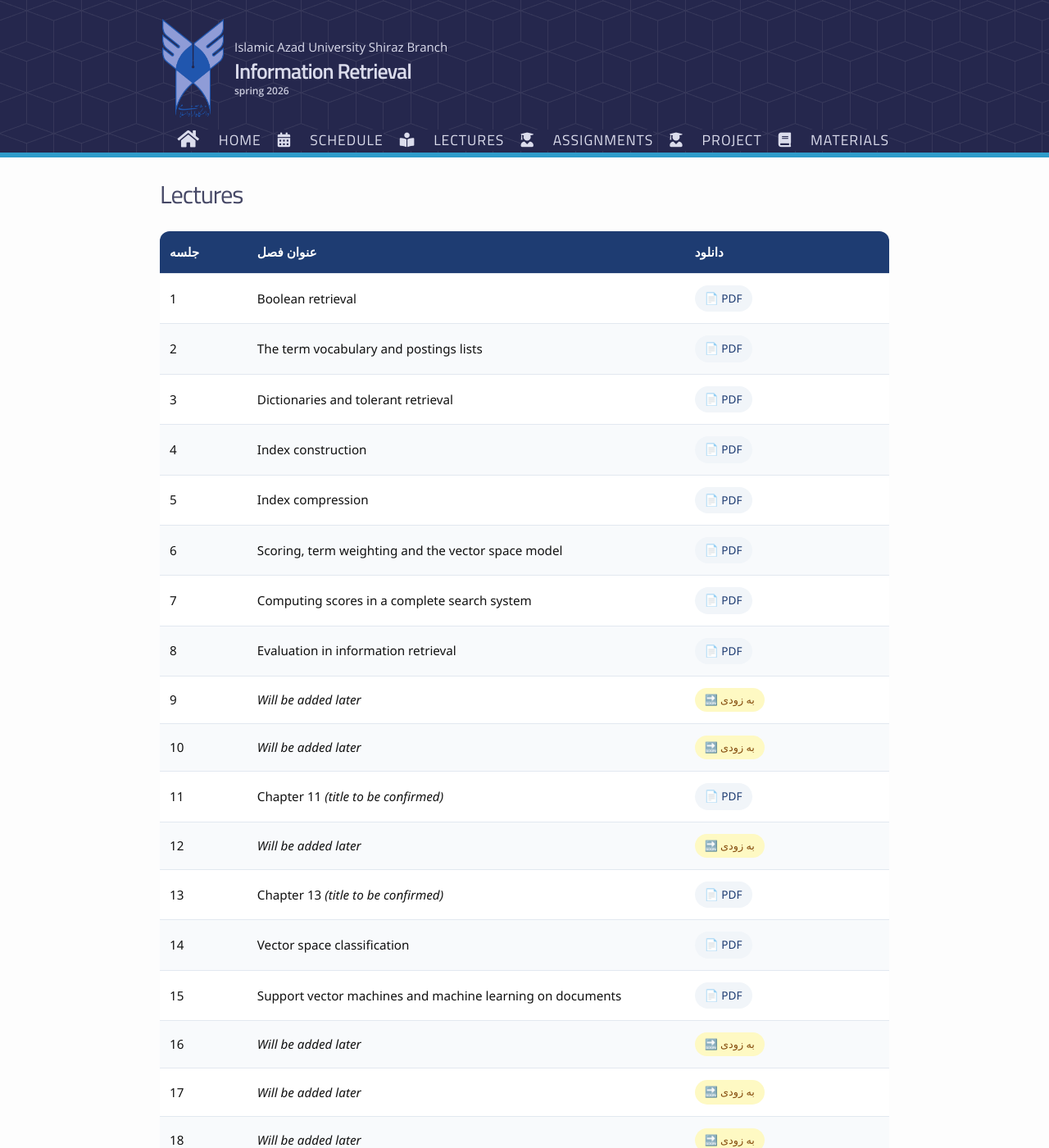
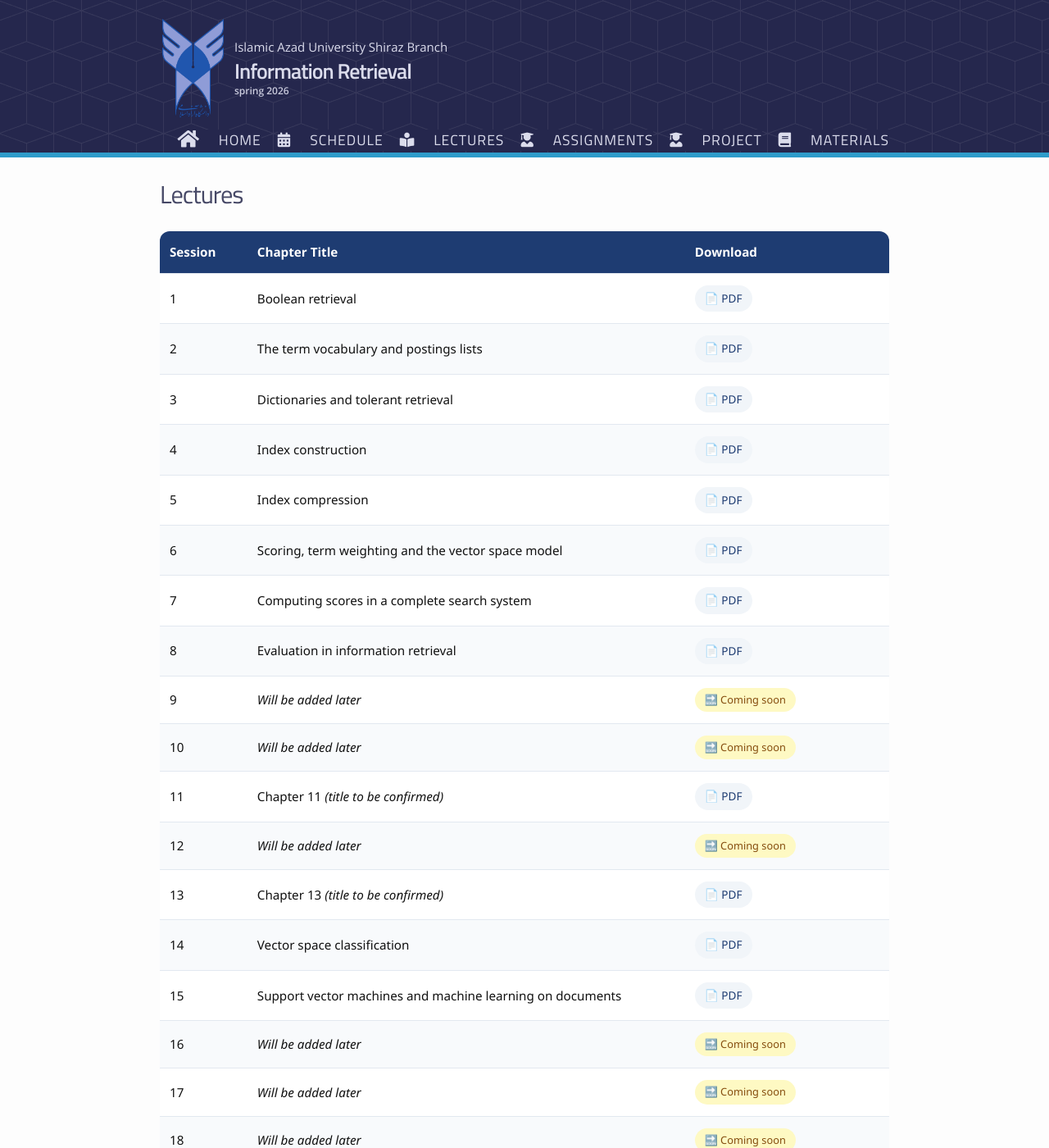
Before and after one commit to ir-spring2026/ir-spring2026.github.io, a Jekyll site: the page built from lectures.md, in a window 1280 px wide and 1400 px high. Shown: the whole window at 82% size. Built offline with Jekyll 4.4.1, drawn with Linux system fonts in a browser that asks for light colours; nearby versions of some CDN libraries.

Commit message:
Update lectures.md

```diff
--- a/lectures.md
+++ b/lectures.md
@@ -94,9 +94,9 @@ permalink: /lectures/
   <table class="lectures-table">
     <thead>
       <tr>
-        <th style="width: 12%;">جلسه</th>
-        <th style="width: 60%;">عنوان فصل</th>
-        <th style="width: 28%;">دانلود</th>
+        <th style="width: 12%;">Session</th>
+        <th style="width: 60%;">Chapter Title</th>
+        <th style="width: 28%;">Download</th>
       </tr>
     </thead>
     <tbody>
@@ -108,16 +108,16 @@ permalink: /lectures/
       <tr><td>6</td><td>Scoring, term weighting and the vector space model</td><td><a class="download-link" href="{{ site.baseurl }}/static_files/lectures/ch6.pdf">📄 PDF</a></td></tr>
       <tr><td>7</td><td>Computing scores in a complete search system</td><td><a class="download-link" href="{{ site.baseurl }}/static_files/lectures/ch7.pdf">📄 PDF</a></td></tr>
       <tr><td>8</td><td>Evaluation in information retrieval</td><td><a class="download-link" href="{{ site.baseurl }}/static_files/lectures/ch8.pdf">📄 PDF</a></td></tr>
-      <tr><td>9</td><td><em>Will be added later</em></td><td><span class="future-badge">🔜 به زودی</span></td></tr>
-      <tr><td>10</td><td><em>Will be added later</em></td><td><span class="future-badge">🔜 به زودی</span></td></tr>
+      <tr><td>9</td><td><em>Will be added later</em></td><td><span class="future-badge">🔜 Coming soon</span></td></tr>
+      <tr><td>10</td><td><em>Will be added later</em></td><td><span class="future-badge">🔜 Coming soon</span></td></tr>
       <tr><td>11</td><td>Chapter 11 <em>(title to be confirmed)</em></td><td><a class="download-link" href="{{ site.baseurl }}/static_files/lectures/ch11.pdf">📄 PDF</a></td></tr>
-      <tr><td>12</td><td><em>Will be added later</em></td><td><span class="future-badge">🔜 به زودی</span></td></tr>
+      <tr><td>12</td><td><em>Will be added later</em></td><td><span class="future-badge">🔜 Coming soon</span></td></tr>
       <tr><td>13</td><td>Chapter 13 <em>(title to be confirmed)</em></td><td><a class="download-link" href="{{ site.baseurl }}/static_files/lectures/ch13.pdf">📄 PDF</a></td></tr>
       <tr><td>14</td><td>Vector space classification</td><td><a class="download-link" href="{{ site.baseurl }}/static_files/lectures/Ch14.pdf">📄 PDF</a></td></tr>
       <tr><td>15</td><td>Support vector machines and machine learning on documents</td><td><a class="download-link" href="{{ site.baseurl }}/static_files/lectures/Ch15.pdf">📄 PDF</a></td></tr>
-      <tr><td>16</td><td><em>Will be added later</em></td><td><span class="future-badge">🔜 به زودی</span></td></tr>
-      <tr><td>17</td><td><em>Will be added later</em></td><td><span class="future-badge">🔜 به زودی</span></td></tr>
-      <tr><td>18</td><td><em>Will be added later</em></td><td><span class="future-badge">🔜 به زودی</span></td></tr>
+      <tr><td>16</td><td><em>Will be added later</em></td><td><span class="future-badge">🔜 Coming soon</span></td></tr>
+      <tr><td>17</td><td><em>Will be added later</em></td><td><span class="future-badge">🔜 Coming soon</span></td></tr>
+      <tr><td>18</td><td><em>Will be added later</em></td><td><span class="future-badge">🔜 Coming soon</span></td></tr>
       <tr><td>19</td><td>Web search basics</td><td><a class="download-link" href="{{ site.baseurl }}/static_files/lectures/Ch19.pdf">📄 PDF</a></td></tr>
       <tr><td>20</td><td>Web crawling and indexes</td><td><a class="download-link" href="{{ site.baseurl }}/static_files/lectures/Ch20.pdf">📄 PDF</a></td></tr>
       <tr><td>21</td><td>Link analysis</td><td><a class="download-link" href="{{ site.baseurl }}/static_files/lectures/Ch21.pdf">📄 PDF</a></td></tr>
```
Also changed, not shown: other parts of lectures.md (+1 -1 lines).
